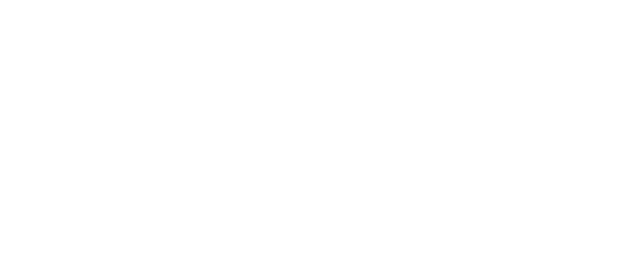
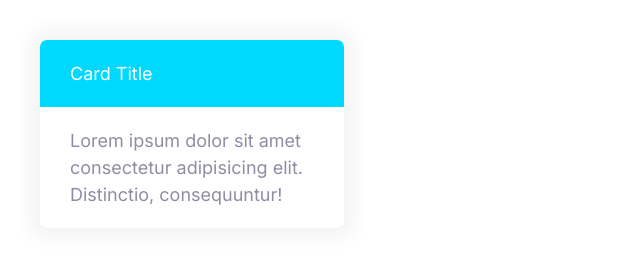
Before and after one commit to ather8/Moshify, a plain HTML site: page index.html in a window 1280 px wide. Shown: the whole page, without its empty margins (0-640 px from the left). Drawn offline with Linux system fonts and the light colour scheme.

Commit message:
Create cards.

```diff
--- a/css/styles.css
+++ b/css/styles.css
@@ -276,3 +276,25 @@ a {
         font-size: 1.5rem;
     }
 }
+
+/* Cards */
+
+.card {
+    border-radius: 7px;
+    box-shadow: 0 0 20px 10px #f3f3f3;
+    overflow: hidden;
+}
+
+.card__header, .card__body {
+    padding: 2rem 3rem;
+}
+
+.card--primary .card__header {
+    background: var(--color-primary);
+    color: #fff;
+}
+
+.card--secondary .card__header {
+    background: var(--color-secondary);
+    color: #fff;
+}
--- a/index.html
+++ b/index.html
@@ -11,6 +11,13 @@
     <link rel="stylesheet" href="css/styles.css">
 </head>
 <body>
-
+    <div style="width: 30%; padding: 4rem;">
+        <div class="card card--secondary">
+            <header class="card__header">Card Title</header>
+            <div class="card__body">
+                Lorem ipsum dolor sit amet consectetur adipisicing elit. Distinctio, consequuntur!
+            </div>
+        </div>
+    </div>
 </body>
 </html>
```
Also changed, not shown: components/card.html (added, +6 -0 lines).
